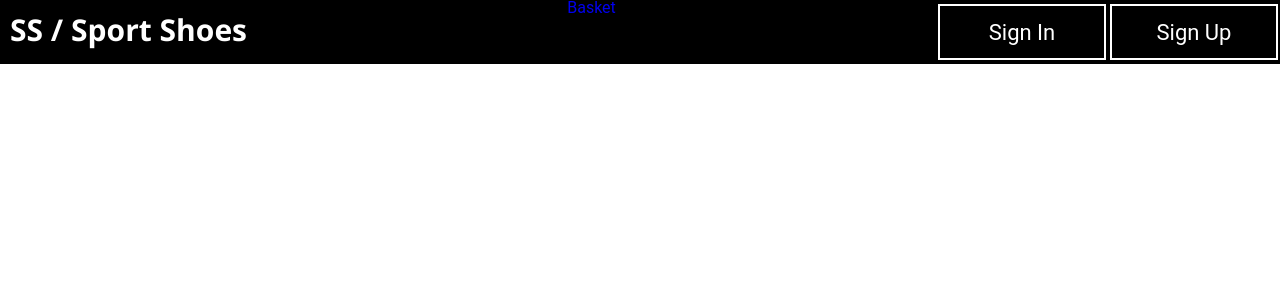
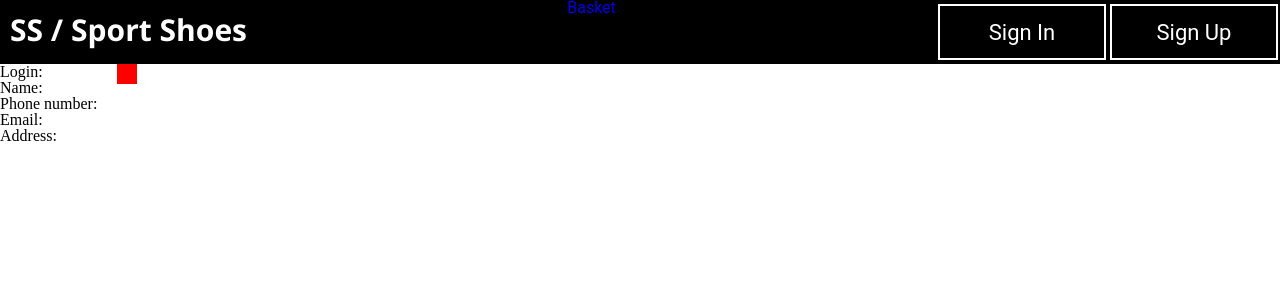
Before and after one commit to Loppik/Site-shop-of-football-merch, a React app: page /profile in a window 1280 px wide. Shown: the top 300 px of the page. Built offline with nearby package versions, Linux system fonts and the light colour scheme; the HTML template or start-up script is replaced by a standard one.

Commit message:
added user profile

```diff
--- a/src/components/App/App.jsx
+++ b/src/components/App/App.jsx
@@ -10,6 +10,7 @@ import Categories from '../Categories/Categories';
 import FootballBoots from '../FootballBoots/FootballBoots';
 import FootwearPage from '../FootwearPage/FootwearPage';
 import Basket from '../Basket/Basket';
+import Profile from '../Profile/Profile';
 
 import './reset.css';
 
@@ -24,6 +25,7 @@ function App() {
       <Route exact path="/fb/:fbId" component={FootwearPage} />
       <Route exact path="/admin" component={Admin} />
       <Route exact path="/basket" component={Basket} />
+      <Route exact path="/profile" component={Profile} />
     </div>
   );
 }
--- /dev/null
+++ b/src/components/Profile/Profile.jsx
@@ -0,0 +1,38 @@
+import React, { Component } from 'react';
+import { connect } from 'react-redux';
+
+import './profile.css';
+
+class Profile extends Component {
+  state = {
+    edit: false,
+  }
+
+  onEditInfo = () => {
+    this.setState({ edit: true });
+  }
+
+  render() {
+    const { login, name, phoneNumber, email, address } = this.props.user;
+    return (
+      <div className="profile">
+        <div className="info">
+          <p>Login: {login}</p>
+          <p>Name: {name}</p>
+          <p>Phone number: {phoneNumber}</p>
+          <p>Email: {email}</p>
+          <p>Address: {address}</p>
+        </div>
+        <div className="settings" onClick={this.onEditInfo}>
+
+        </div>
+      </div>
+    );
+  }
+}
+
+export default connect(
+  state => ({
+    user: state.user,
+  }),
+)(Profile);
--- /dev/null
+++ b/src/components/Profile/profile.css
@@ -0,0 +1,11 @@
+.profile {
+  display: flex;
+  flex-direction: row;
+}
+
+.settings {
+  width: 20px;
+  height: 20px;
+  background-color: red;
+  margin-left: 20px;
+}
```
